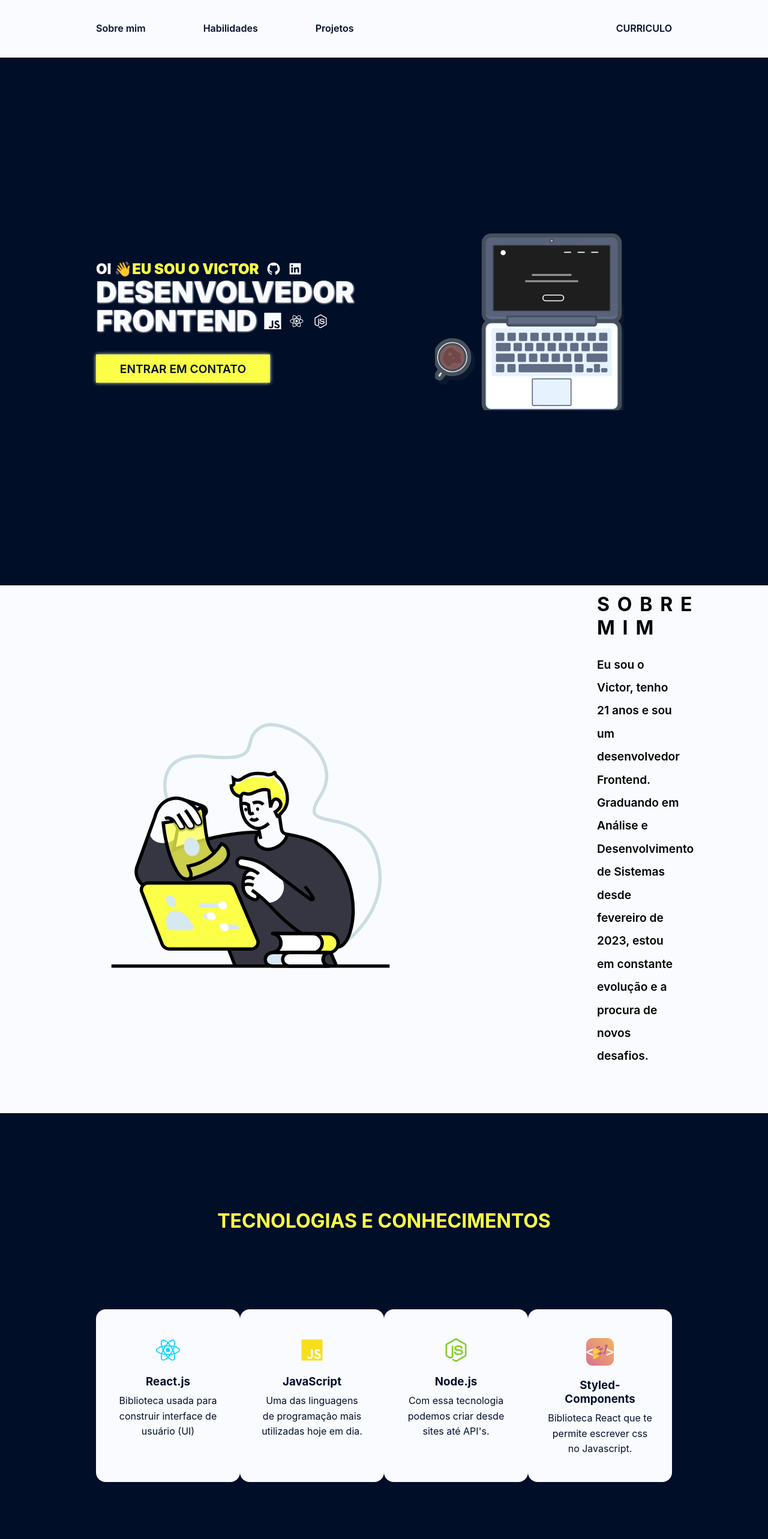
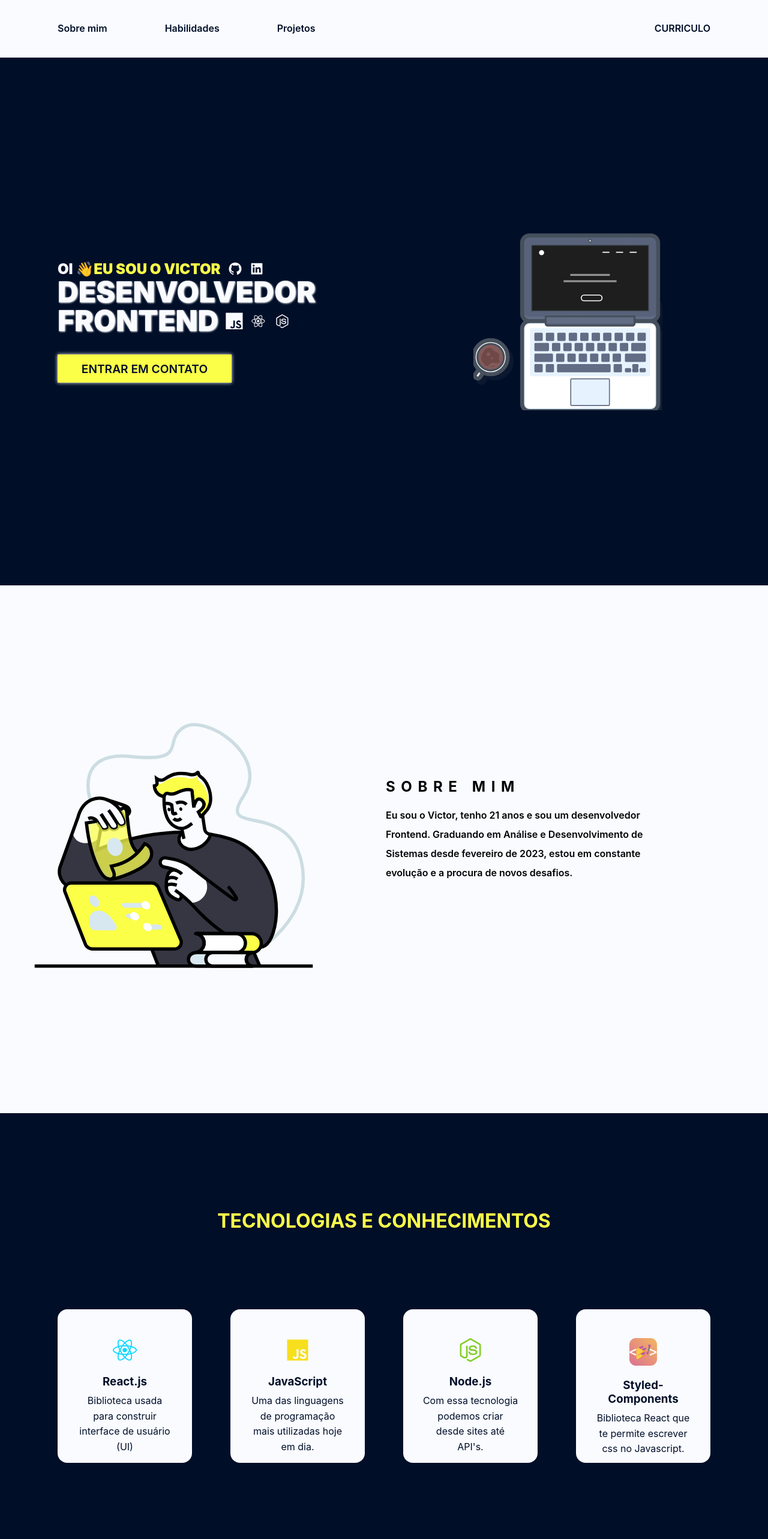
Before and after one commit to victorzix/MyPortfolio, a React (Vite) app: page / in a window 1280 px wide. Shown: the top 2566 px of the page at 60% size. Built offline with nearby package versions, Linux system fonts and the light colour scheme.

Commit message:
feat: add media for 1150px max-width

```diff
--- a/src/GlobalStyle.jsx
+++ b/src/GlobalStyle.jsx
@@ -36,14 +36,18 @@ const GlobalStyle = createGlobalStyle`
 }
   body {
     height: 100vh;
-    width: auto;
   }
+    /* Large */
+  @media (max-width: 1366px) {
 
-  @media(max-width: 400px){
-    body{
-        height: 100svh;
-        width: auto;
-    }
+  }
+  /* Medium */
+  @media (max-width: 1007px) {
+
+  }
+  /* Small */
+  @media (max-width: 640px) {
+
   }
 `;
 
--- a/src/components/AboutMe.jsx
+++ b/src/components/AboutMe.jsx
@@ -8,20 +8,49 @@ const Container = styled.div`
   padding: 0 10em;
   gap: 20em;
 
-  .description{
+  .description {
     margin-bottom: 4em;
-    h2{
+    h2 {
       font-weight: 700;
       font-size: 2em;
-        margin-bottom: .7em;
-        letter-spacing: .4em;
+      margin-bottom: 0.7em;
+      letter-spacing: 0.4em;
     }
-    p{
+    p {
       line-height: 2em;
       font-weight: 600;
       font-size: 1.2em;
       width: 80%;
     }
+  }
+  /* Large */
+  @media (max-width: 1500px) {
+    padding: 0 4em;
+    justify-content: space-between;
+    gap: 4em;
+    align-items: center;
+
+    p {
+      width: 100%;
+    }
+  }
+
+  /* Medium */
+  @media (max-width: 1280px) {
+    padding: 0 2em;
+    gap: 6em;
+
+    .description {
+      h2 {
+        font-size: 1.5em;
+      }
+      p {
+        font-size: 1em;
+      }
+    }
+  }
+  /* Small */
+  @media (max-width: 640px) {
   }
 `;
 export default function AboutMe() {
--- a/src/components/Footer.jsx
+++ b/src/components/Footer.jsx
@@ -19,29 +19,43 @@ const Div = styled.div`
     letter-spacing: 0.3em;
     font-size: 1.5em;
   }
-  p{
+  p {
     font-size: 1.2em;
   }
 
-  .links{
+  .links {
     display: flex;
     gap: 2.4em;
-      a{
+    a {
       text-decoration: none;
       color: var(--ice-white);
       font-size: 2.5em;
       transition: all ease-in-out 200ms;
 
-        &:hover{
+      &:hover {
         color: var(--txt-yellow);
         transform: scale(1.05);
       }
     }
   }
-  .email{
-    font-size: .8em;
+  .email {
+    font-size: 0.8em;
   }
 
+  @media(max-width: 1280px){
+    h1{
+      font-size: 1.1em;
+    }
+    p{
+      font-size: .9em;
+    }
+    .links{
+      gap: 1.6em;
+      a{
+        font-size: 2em;
+      }
+    }
+  }
 `;
 
 export default function Footer() {
@@ -50,9 +64,24 @@ export default function Footer() {
       <h1>OBRIGADO POR LER ATÉ AQUI</h1>
       <p>Você pode me encontrar em</p>
       <div className="links" id="links">
-        <a href="http://github.com/victorzix" target="blank" className="link"><AiFillLinkedin/></a>
-        <a href="https://www.linkedin.com/in/victorphael/" target="blank" className="link"><AiFillGithub/></a>
-        <a href="https://www.instagram.com/pzravi/" target="blank" className="link"> <FaInstagram/></a>
+        <a href="http://github.com/victorzix" target="blank" className="link">
+          <AiFillLinkedin />
+        </a>
+        <a
+          href="https://www.linkedin.com/in/victorphael/"
+          target="blank"
+          className="link"
+        >
+          <AiFillGithub />
+        </a>
+        <a
+          href="https://www.instagram.com/pzravi/"
+          target="blank"
+          className="link"
+        >
+          {" "}
+          <FaInstagram />
+        </a>
       </div>
       <span className="email">victoraphaelnev@gmail.com</span>
     </Div>
--- a/src/components/Header.jsx
+++ b/src/components/Header.jsx
@@ -1,5 +1,5 @@
 import styled from "styled-components";
-import {Link} from 'react-scroll'
+import { Link } from "react-scroll";
 
 const Container = styled.header`
   height: 6em;
@@ -11,7 +11,6 @@ const Container = styled.header`
   position: sticky;
   top: 0;
   width: 100%;
-
 
   @keyframes fillHover {
     from {
@@ -50,15 +49,53 @@ const Container = styled.header`
       cursor: pointer;
     }
   }
+  /* Large */
+  @media (max-width: 1366px) {
+    padding: 0 6em;
+  }
+
+  /* Medium */
+  @media (max-width: 1007px) {
+  }
+  /* Small */
+  @media (max-width: 640px) {
+  }
 `;
 
 export default function Header() {
   return (
     <Container>
       <div>
-        <Link to="about" spy={true} smooth={true} offset={-90} duration={500} className="anchor" >Sobre mim</Link>
-        <Link to="skills" spy={true} smooth={true} offset={-90} duration={500} className="anchor" >Habilidades</Link>
-        <Link to="projects" spy={true} smooth={true} offset={-120} duration={500} className="anchor" >Projetos</Link>
+        <Link
+          to="about"
+          spy={true}
+          smooth={true}
+          offset={-90}
+          duration={500}
+          className="anchor"
+        >
+          Sobre mim
+        </Link>
+        <Link
+          to="skills"
+          spy={true}
+          smooth={true}
+          offset={-90}
+          duration={500}
+          className="anchor"
+        >
+          Habilidades
+        </Link>
+        <Link
+          to="projects"
+          spy={true}
+          smooth={true}
+          offset={-90}
+          duration={500}
+          className="anchor"
+        >
+          Projetos
+        </Link>
       </div>
 
       <a className="anchor" href="#">
--- a/src/components/Intro.jsx
+++ b/src/components/Intro.jsx
@@ -2,11 +2,10 @@ import styled from "styled-components";
 import { AiFillGithub, AiFillLinkedin } from "react-icons/ai";
 import { DiJsBadge, DiReact, DiNodejsSmall } from "react-icons/di";
 
-
-function copyEmail(){
+function copyEmail() {
   const email = "victoraphaelnev@gmail.com";
-  navigator.clipboard.writeText(email)
-  alert('Copiado para área de transferência')
+  navigator.clipboard.writeText(email);
+  alert("Copiado para área de transferência");
 }
 
 const Container = styled.div`
@@ -31,9 +30,9 @@ const Container = styled.div`
       margin-right: 0.5em;
       transition: all ease-in-out 200ms;
     }
-    a:hover{
-        transform: scale(1.05);
-        color: var(--txt-yellow);
+    a:hover {
+      transform: scale(1.05);
+      color: var(--txt-yellow);
     }
     .name {
       color: var(--txt-yellow);
@@ -42,45 +41,128 @@ const Container = styled.div`
   }
 
   .occupation {
-
     margin-bottom: 2em;
 
     .firstLine,
     .secondLine {
       font-size: 3em;
       line-height: 1em;
-      text-shadow: 1px 1px 3px #FFFFFF;
+      text-shadow: 1px 1px 3px #ffffff;
 
       .icon {
-        font-size: .6em;
+        font-size: 0.6em;
         display: flex;
         align-items: center;
-        margin-left: .4em;
+        margin-left: 0.4em;
       }
     }
-    .secondLine{
-        display: flex;
-        align-items: center;
+    .secondLine {
+      display: flex;
+      align-items: center;
     }
   }
   img {
     margin-right: 5em;
   }
 
-  button{
-    padding: .6em 0;
+  button {
+    padding: 0.6em 0;
     width: 15.1em;
     background-color: var(--txt-yellow);
     font-weight: 600;
     font-size: 1.2em;
     color: var(--dark-blue);
-    box-shadow: 0px 0px 6px 0px rgba(255,255,255,1);
+    box-shadow: 0px 0px 6px 0px rgba(255, 255, 255, 1);
     border: 0;
     cursor: pointer;
 
-    &:hover{
+    &:hover {
       background-color: #ffffa1;
     }
+  }
+  /* Large */
+  @media (max-width: 1366px) {
+    padding: 0 6em;
+    gap: 12em;
+  }
+  /* Medium */
+  @media (max-width: 1150px) {
+    padding: 0 4em;
+    gap: 3em;
+    .introImg{
+      overflow: hidden;
+      img{
+        object-fit: cover;
+        height: auto;
+        width: 18em;
+      }
+    }
+
+    .greet {
+    display: flex;
+    align-items: center;
+    font-size: 1em;
+    a {
+      text-decoration: none;
+      color: var(--ice-white);
+      align-items: center;
+      display: flex;
+      margin-right: 0.5em;
+      transition: all ease-in-out 200ms;
+    }
+    a:hover {
+      transform: scale(1.05);
+      color: var(--txt-yellow);
+    }
+    .name {
+      color: var(--txt-yellow);
+      margin-right: 0.5em;
+    }
+  }
+
+  .occupation {
+    margin-bottom: 2em;
+
+    .firstLine,
+    .secondLine {
+      font-size: 2em;
+      line-height: 1em;
+      text-shadow: 1px 1px 3px #ffffff;
+
+      .icon {
+        font-size: 0.6em;
+        display: flex;
+        align-items: center;
+        margin-left: 0.3em;
+      }
+    }
+    .secondLine {
+      display: flex;
+      align-items: center;
+    }
+  }
+  img {
+    margin-right: 5em;
+  }
+
+  button {
+    padding: 0.6em 0;
+    width: 12em;
+    background-color: var(--txt-yellow);
+    font-weight: 600;
+    font-size: 1.14em;
+    color: var(--dark-blue);
+    box-shadow: 0px 0px 6px 0px rgba(255, 255, 255, 1);
+    border: 0;
+    cursor: pointer;
+
+    &:hover {
+      background-color: #ffffa1;
+    }
+  }
+  }
+  /* Small */
+  @media (max-width: 640px) {
   }
 `;
 
@@ -108,7 +190,7 @@ export default function Intro() {
         </div>
         <div className="occupation">
           <span className="firstLine">DESENVOLVEDOR</span>
-          <br/>
+          <br />
           <span className="secondLine">
             FRONTEND
             <span className="icon">
@@ -117,13 +199,15 @@ export default function Intro() {
             <span className="icon">
               <DiReact />
             </span>
-            <span className="icon"><DiNodejsSmall/></span>
+            <span className="icon">
+              <DiNodejsSmall />
+            </span>
           </span>
         </div>
         <button onClick={copyEmail}>ENTRAR EM CONTATO</button>
       </div>
 
-      <div>
+      <div className="introImg">
         <img src="/assets/intronotebook.svg" alt="" />
       </div>
     </Container>
--- a/src/components/Projects.jsx
+++ b/src/components/Projects.jsx
@@ -19,6 +19,22 @@ const Container = styled.div`
     justify-content: space-between;
     width: 100%;
     align-items: center;
+  }
+
+  /* Large */
+  @media (max-width: 1366px) {
+    padding: 10em 6em;
+    gap: 10em;
+
+    .projectsWrapper{
+      justify-content: space-around;
+    }
+  }
+  /* Medium */
+  @media (max-width: 1007px) {
+  }
+  /* Small */
+  @media (max-width: 640px) {
   }
 `;
 
@@ -69,6 +85,23 @@ const Content = styled.div`
   }
   &:hover img {
     filter: blur(5px) grayscale(30%);
+  }
+
+  /* Large */
+  @media (max-width: 1366px) {
+    img {
+      width: 15em;
+      transition: 200ms all ease-in-out;
+    }
+    .projectWrapper{
+
+    }
+  }
+  /* Medium */
+  @media (max-width: 1007px) {
+  }
+  /* Small */
+  @media (max-width: 640px) {
   }
 `;
 const Frame = styled.iframe`
--- a/src/components/Skills.jsx
+++ b/src/components/Skills.jsx
@@ -71,6 +71,50 @@ const SkillWrapper = styled.div`
       font-size: 2.5em;
     }
   }
+  /* Large */
+  @media (max-width: 1366px) {
+    padding: 0 6em;
+    .skillContent{
+      height: 16em;
+      width: 14em;
+    }
+  }
+  /* Medium */
+  @media (max-width: 1150px) {
+    padding: 0 2em;
+    .skillContent{
+      height: 15em;
+      width: 13em;
+    }
+
+
+
+  .skillContent {
+    border-radius: 1em;
+    background-color: var(--ice-white);
+    display: flex;
+    align-items: center;
+    padding: 2em 1em;
+    flex-direction: column;
+    gap: 0.4em;
+
+    .description {
+      color: var(--dark-blue);
+      display: flex;
+      flex-direction: column;
+      text-align: center;
+      gap: 0.5em;
+
+      p {
+        line-height: 1.6em;
+      }
+    }
+  }
+
+  }
+  /* Small */
+  @media (max-width: 640px) {
+  }
 `;
 export default function Skills() {
   return (
```
Lines whose indentation alone changed are shown as unchanged.
